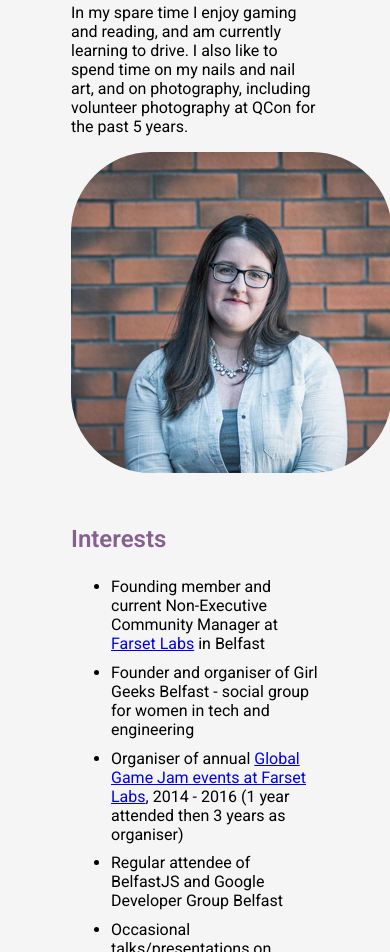
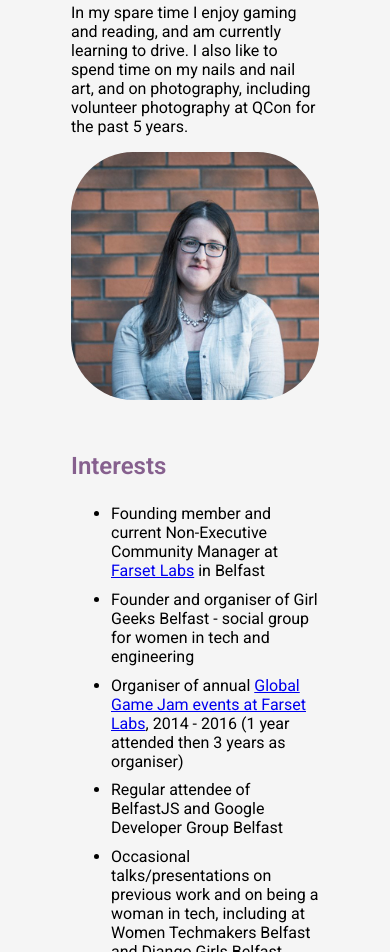
Before and after one commit to clairebones/clairebones.github.io, a website: page index.html in a window 390 px wide. Shown: the part 990-1942 px from the top of the page. Drawn offline with Linux system fonts and the light colour scheme.

Commit message:
Fix profile image sizing on mobile

```diff
--- a/src/style/index.scss
+++ b/src/style/index.scss
@@ -93,9 +93,9 @@ nav {
         flex: 1;
         display: flex;
         align-items: center;
-        max-width: 100%;
         img{
             border-radius: 25%;
+            max-width: 100%;
         }
     }
 }
```
Also changed, not shown: build/css/index.css.
